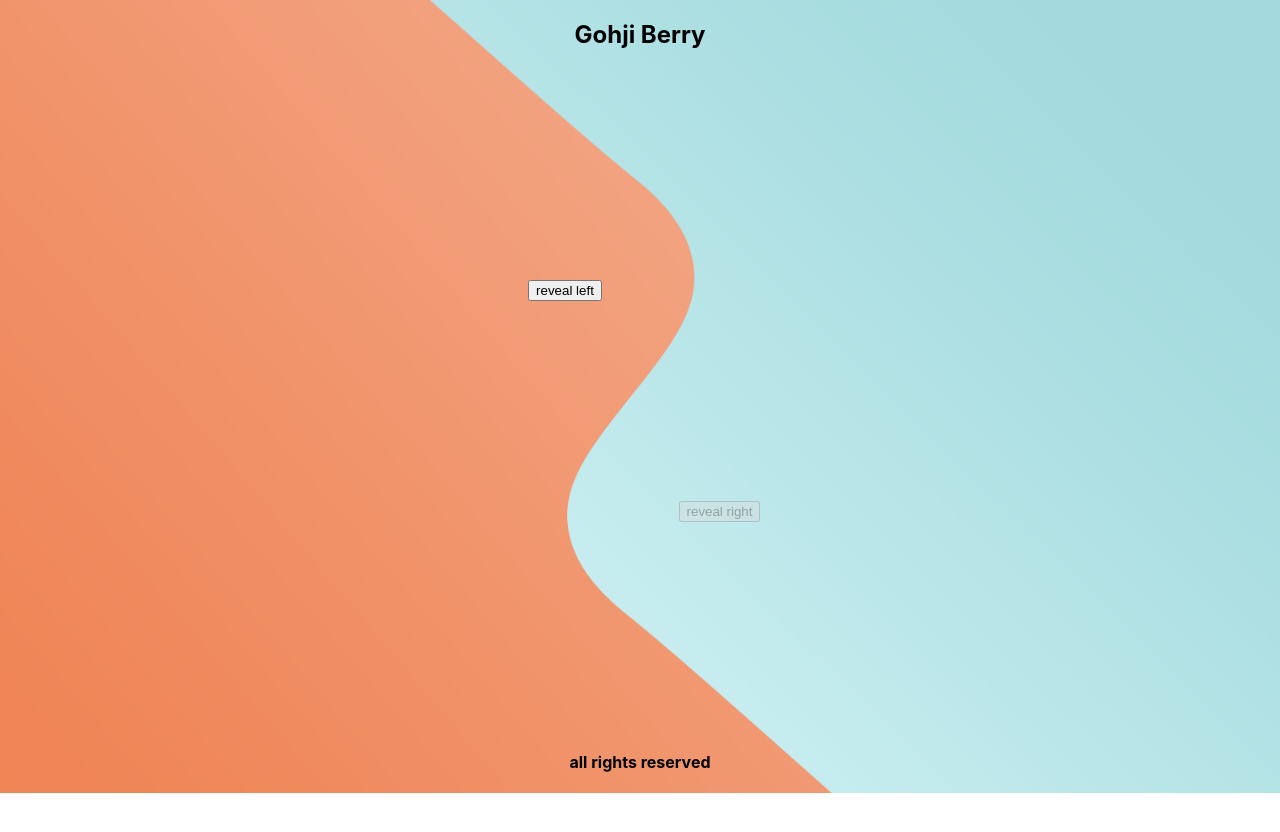
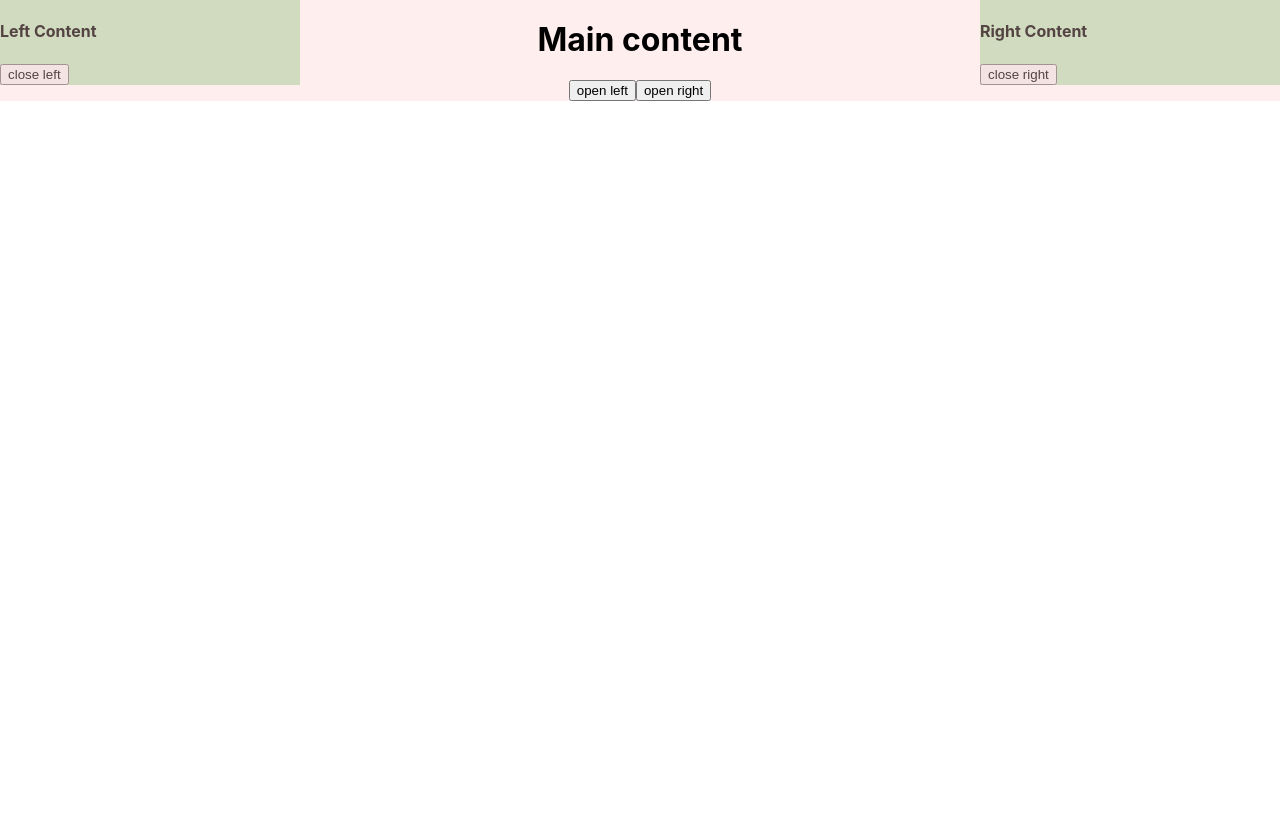
Before and after one commit to logan-wood/Gohji-Berry-Website, a React (Create React App) app in the folder client/: page / in a window 1280 px wide. Shown: the top 832 px of the page. Before the commit the page ends 800 px from the top, so only its background shows below. Built offline with nearby package versions, Linux system fonts and the light colour scheme; no server answers.

Commit message:
multi-section page animation

```diff
--- a/client/src/App.js
+++ b/client/src/App.js
@@ -3,54 +3,44 @@ import ComicList from './ComicList';
 import './assets/styles/App.css';
 import $ from 'jquery'
 
-function revealLeft() {
-    $('#main').animate({marginLeft: '80vw'})
-    $('#left').animate({width: '80vw'}, function() {
-        $('#left').children().css('display', 'block')
-    })
+function openLeft() {
+    document.querySelector('.main').classList.add('left-opened')
+    document.querySelector('.left').classList.add('opened')
 }
 
 function closeLeft() {
-    $('#main').animate({marginLeft: '0vw'})
-    $('#left').animate({width: '0vw'}, function() {
-        $('#center').children().css('display', 'block')
-    })
+    document.querySelector('.main').classList.remove('left-opened')
+    document.querySelector('.left').classList.remove('opened')
 }
 
-export default function Nav() {
+function openRight() {
+    document.querySelector('.main').classList.add('right-opened')
+    document.querySelector('.right').classList.add('opened')
+}
+
+function closeRight() {
+    document.querySelector('.main').classList.remove('right-opened')
+    document.querySelector('.right').classList.remove('opened')
+}
+
+export default function App() {
     return (
         <>
-            <div id='main'>
+            <div className='main'>
+                <h1>Main content</h1>
+                <button onClick={openLeft}>open left</button>
+                <button onClick={openRight}> open right</button>
+            </div>
 
-                <section id='left'>
-                    <div id='leftContent'>
-                        <button onClick={closeLeft}>close</button>
-                        <br></br>Content listed here...
-                        <ComicList></ComicList>
-                    </div>
-                </section>
+            <div className='left'>
+                <h4>Left Content</h4>
+                <button onClick={closeLeft}>close left</button>
+            </div>
 
-                <section id='center'>
-                    <div id='centerContent'>
-                        <h1>Gohji Berry</h1>
-                        <div className='nav'>
-                            <button onClick={revealLeft} className='left-btn'>reveal left</button><br></br>
-                            <button disabled className='right-btn'>reveal right</button><br></br>
-                        </div>
-                        <div className='footer'>
-                            <h4>all rights reserved</h4>
-                        </div>
-                    </div>
-                </section>
-
-                {/* <section id='right'>
-                    <div id='rightContent'>
-                        <button onClick={closeRight}>close</button>
-                        <br></br>Content listed here...
-                    </div>
-                </section> */}
-
-            </div>
+           <div className='right'>
+                <h4>Right Content</h4>
+                <button onClick={closeRight}>close right</button>
+           </div>
         </>
     );
 }
--- a/client/src/assets/styles/App.css
+++ b/client/src/assets/styles/App.css
@@ -1,48 +1,41 @@
-#main {
-    display: flex;
-    overflow-x: hidden;
-    min-height: 100%;
+html, body {
+    height: 100vw;
+    margin: 0;
 }
 
-#center {
-    min-width: 500px;
-    width: 100%;
+.main {
+    background-color: #ffcaca54;
+    height: 100%;
     text-align: center;
-    background-image: url('../images/background-1.png');
-    background-position: center top;
-    background-size: cover;
 }
 
-.nav {
-    margin: 230px 0;
+.left, .right {
+    z-index: -1;
+    position: fixed;
+    top: 0;
+    width: 300px;
+    background-color: rgb(185, 227, 185);
 }
 
-.left-btn {
-    margin-left: -150px;
+.left.opened, .right.opened {
+    z-index: 1;
 }
 
-.right-btn {
-    margin-right: -159px;
-    margin-top: 200px;
+.right {
+    right: 0;
 }
 
-#left {
-    width: 0;
-    position: absolute;
-    z-index: 1;
-    top: 0;
-    left: 0;
-    overflow-x: hidden;
+.main.left-opened {
+    transform: translateX(300px);
+    transition-duration: 0.3s;
 }
 
-#leftContent {
-    display: none;
+.main.right-opened {
+    transform: translateX(-300px);
+    transition-duration: 0.3s;
 }
 
-#right {
-    min-height: 100%;
+h1 {
+    margin: 0;
+    padding: 20px;
 }
-
-#rightContent {
-    display: none;
-}
```
